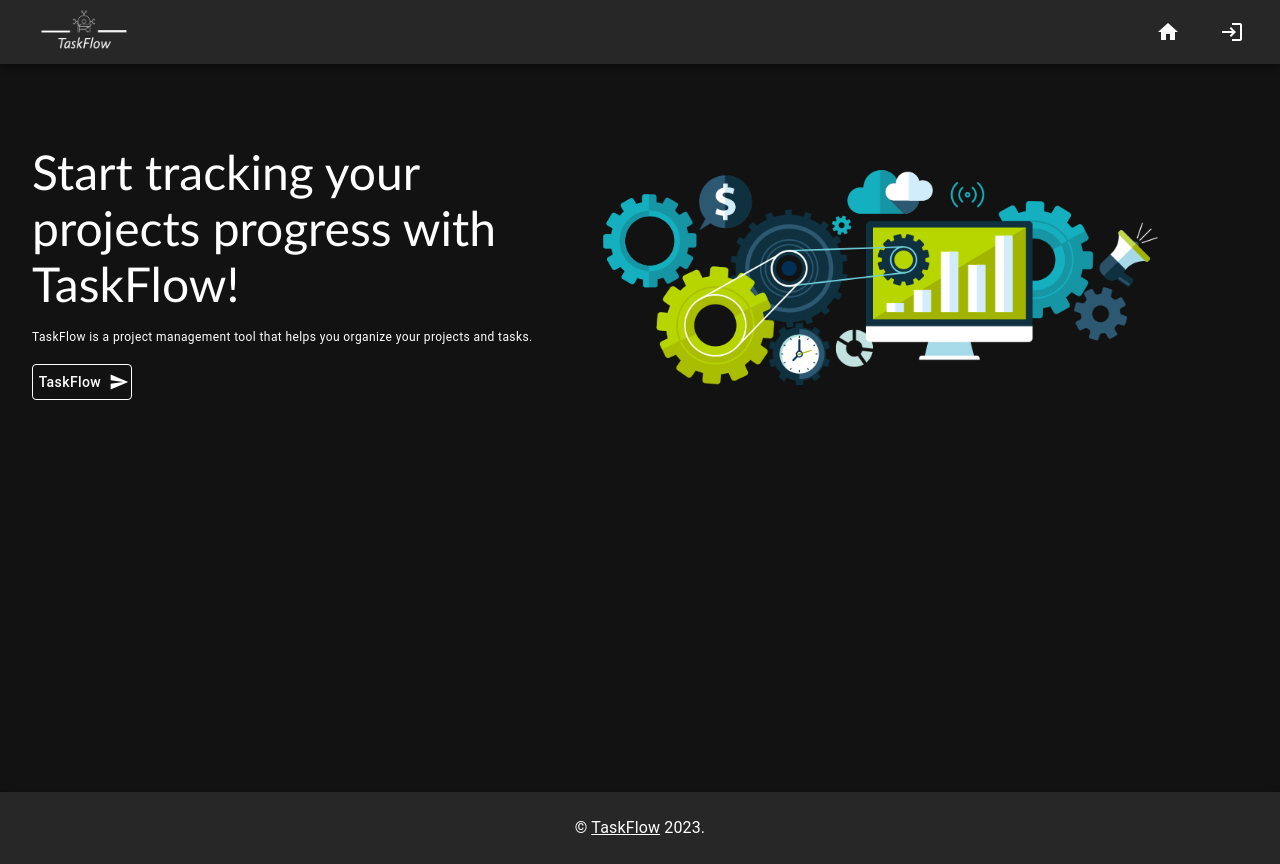
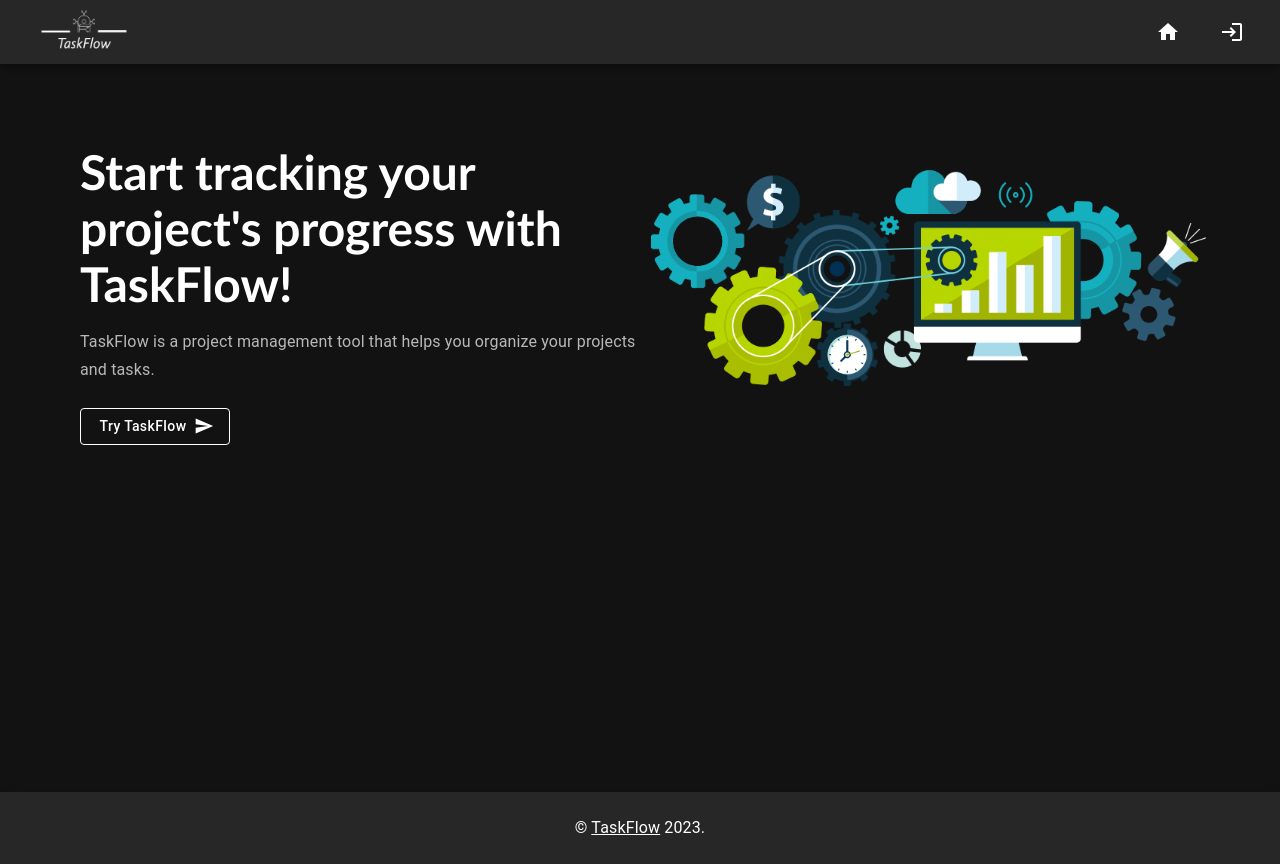
Before and after one commit to Justin-Connors/TaskFlow, a React (Create React App) app in the folder client/: page / in a window 1280 px wide. Built offline with nearby package versions, Linux system fonts and the light colour scheme.

Commit message:
more work on homepage, made it a little better, need to work on image placement and screen size fixes

```diff
--- a/client/src/pages/Home/index.jsx
+++ b/client/src/pages/Home/index.jsx
@@ -1,32 +1,24 @@
 import React from "react";
-import Button from "@mui/material/Button";
-import Grid from "@mui/material/Grid";
+import { Button, Grid, Typography } from "@mui/material";
 import SendIcon from "@mui/icons-material/Send";
-import Typography from "@mui/material/Typography";
 import background from "../../assets/background.png";
 
 const Home = () => {
   return (
-    <Grid
-      container
-      spacing={2}
-      sx={{ width: "90%", marginTop: "4rem", marginLeft: "1rem" }}
-    >
-      <Grid item xs={6}>
+    <Grid container spacing={2} sx={{ width: "90%", margin: "4rem auto" }}>
+      <Grid item xs={12} sm={6}>
         <Typography
           variant="h3"
           component="div"
-          color="inherit"
-          sx={{ fontFamily: "Gill Sans, sans-serif" }}
+          sx={{ fontFamily: "Gill Sans, sans-serif", fontWeight: 700 }}
         >
-          Start tracking your projects progress with TaskFlow!
+          Start tracking your project's progress with TaskFlow!
         </Typography>
 
         <Typography
-          variant="caption"
-          component="div"
-          color="inherit"
-          sx={{ marginTop: "1rem" }}
+          variant="subtitle1"
+          color="textSecondary"
+          sx={{ mt: "1rem" }}
         >
           TaskFlow is a project management tool that helps you organize your
           projects and tasks.
@@ -35,24 +27,26 @@ const Home = () => {
           variant="outlined"
           href="#"
           color="inherit"
-          fontSize="large"
           endIcon={<SendIcon />}
           sx={{
+            mt: "1.5rem",
             textTransform: "none",
-            width: "100px",
-            marginTop: "1rem",
+            width: "150px",
           }}
         >
-          TaskFlow
+          Try TaskFlow
         </Button>
       </Grid>
       <Grid
         item
-        xs={6}
+        xs={12}
+        sm={6}
         sx={{
           backgroundImage: `url(${background})`,
           backgroundSize: "cover",
-          verticalAlign: "bottom",
+          backgroundPosition: "center",
+          height: "100%",
+          minHeight: "300px",
         }}
       />
     </Grid>
```
